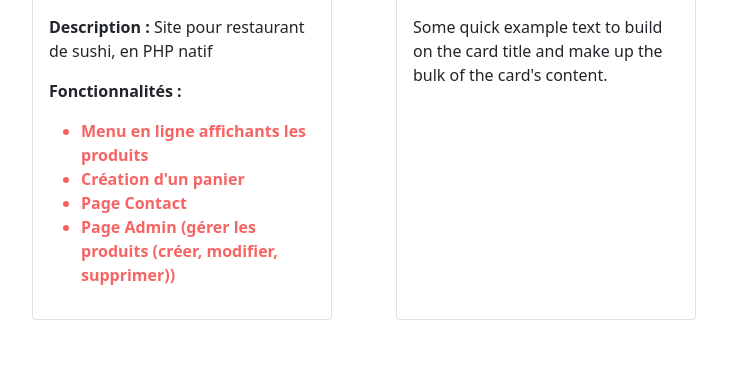
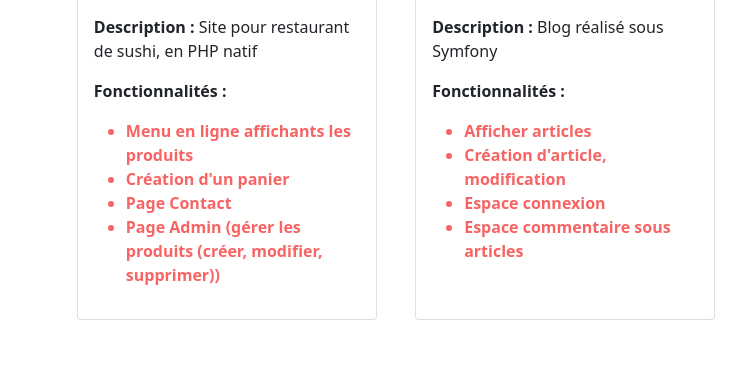
Before and after one commit to Julien-rtg/Personnal-website, a PHP site: template templates/realisations.php in a window 1280 px wide. Shown: the part 965-1349 px from the top of the page, without its empty margins (244-990 px from the left). Run offline with PHP 8.4, Linux system fonts and the light colour scheme; the template is opened without the code that fills it, so the values that code supplies are empty; some libraries are stand-ins or nearby versions.

Commit message:
update realisations page

```diff
--- a/elements/footer.php
+++ b/elements/footer.php
@@ -1,4 +1,7 @@
     </div>
+    <script src="https://code.jquery.com/jquery-3.2.1.slim.min.js" integrity="sha384-KJ3o2DKtIkvYIK3UENzmM7KCkRr/rE9/Qpg6aAZGJwFDMVNA/GpGFF93hXpG5KkN" crossorigin="anonymous"></script>
+    <script src="https://cdnjs.cloudflare.com/ajax/libs/popper.js/1.12.9/umd/popper.min.js" integrity="sha384-ApNbgh9B+Y1QKtv3Rn7W3mgPxhU9K/ScQsAP7hUibX39j7fakFPskvXusvfa0b4Q" crossorigin="anonymous"></script>
+    <script src="https://maxcdn.bootstrapcdn.com/bootstrap/4.0.0/js/bootstrap.min.js" integrity="sha384-JZR6Spejh4U02d8jOt6vLEHfe/JQGiRRSQQxSfFWpi1MquVdAyjUar5+76PVCmYl" crossorigin="anonymous"></script>
     <script src="https://unpkg.com/aos@2.3.1/dist/aos.js"></script>
     <script>AOS.init();</script>
     <!-- <script src="/SitePerso/js/main.js" type="text/javascript"></script> -->
--- a/style/style.css
+++ b/style/style.css
@@ -134,7 +134,8 @@ button {
 .card {
     width: 300px;
 
-    margin-right: 5%;
+    margin-left: 1.5%;
+    margin-right: 1.5%;
 }
 
 .card img{
--- a/templates/realisations.php
+++ b/templates/realisations.php
@@ -16,7 +16,6 @@
 <div class="botContainer">
 
     <div class="listRealisations firstBlocMargin">
-
         <div class="card  botPage">
             <img src="img\imgMLS\pageAccueil1.png" class="card-img-top">
             <div class="card-body">
@@ -38,11 +37,26 @@
         </div>
 
         <div class="card  botPage">
-            <img src="img\imgMLS\pageAccueil1.png" class="card-img-top">
+            <img src="img\firstProjectSymfony.png" class="card-img-top">
             <div class="card-body">
-            <p class="card-text">Some quick example text to build on the card title and make up the bulk of the card's content.</p>
+                <p class="card-text">
+                    <strong>Description :</strong>  Blog réalisé sous Symfony
+                </p>
+                <p class="card-text">
+                    <strong>Fonctionnalités :</strong>
+                    <ul>
+                        <span id="textStyle">
+                            <li>Afficher articles</li>
+                            <li>Création d'article, modification</li>
+                            <li>Espace connexion</li>
+                            <li>Espace commentaire sous articles</li>
+                        </span>
+                    </ul>
+                </p>
             </div>
         </div>
+
+
 
     </div>
 </div>
```
Lines whose indentation alone changed are shown as unchanged.
